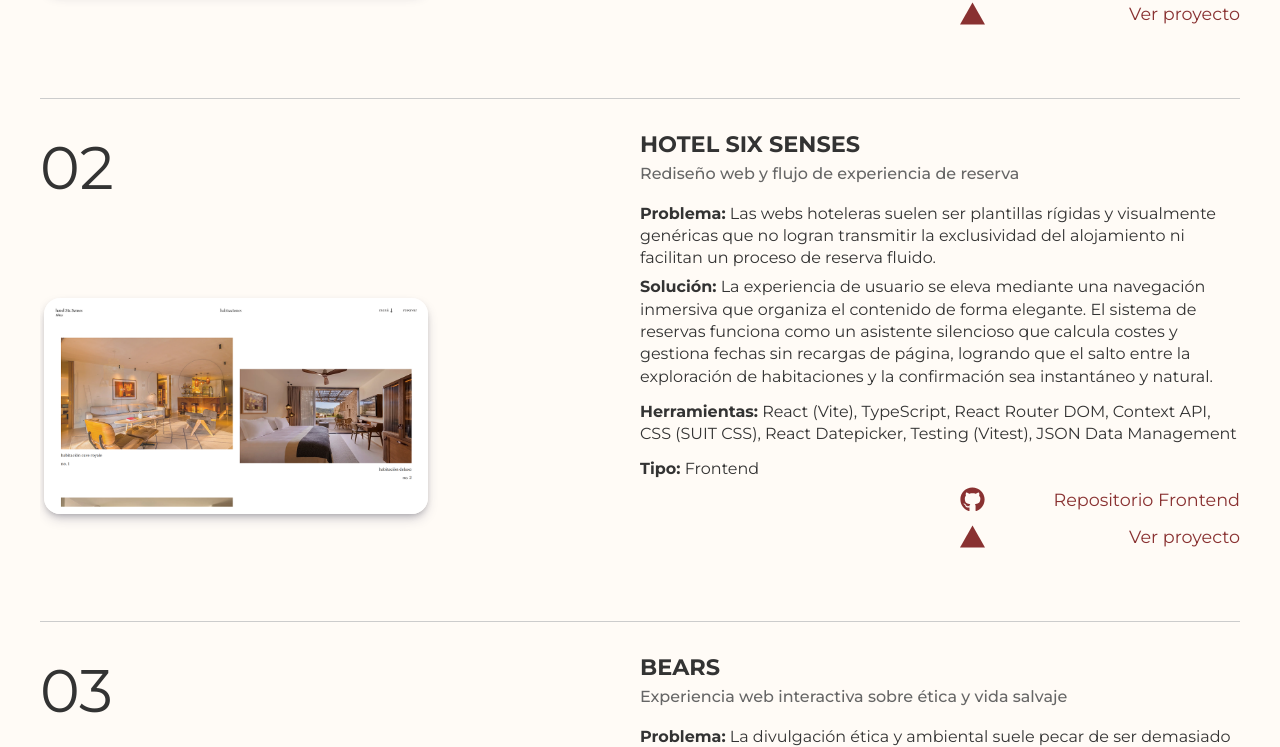
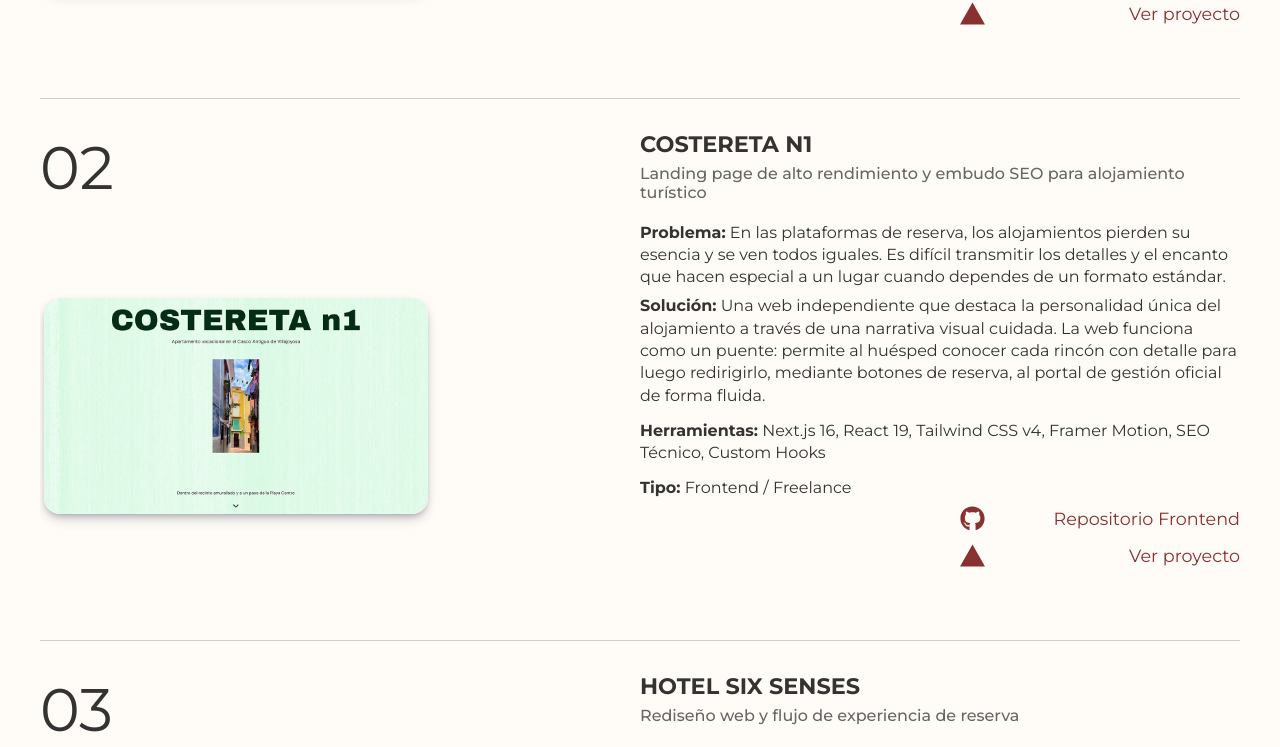
Before and after one commit to JaumeEsquerdo/portfolio-personal, a React (Vite) app in the folder portfolio-jaume/: page /proyectos in a window 1280 px wide. Shown: the part 732-1479 px from the top of the page. Built offline with nearby package versions, Linux system fonts and the light colour scheme; a web font is replaced by a local one.

Commit message:
añadir proyecto costereta n1

```diff
--- a/portfolio-jaume/src/data/listaProyectos.js
+++ b/portfolio-jaume/src/data/listaProyectos.js
@@ -34,6 +34,36 @@ const listaProyectos = [
   {
     id: 2,
     numero: "02",
+    titulo: "COSTERETA n1",
+    subtitulo:
+      "Landing page de alto rendimiento y embudo SEO para alojamiento turístico",
+    detalles: {
+      problema:
+        "En las plataformas de reserva, los alojamientos pierden su esencia y se ven todos iguales. Es difícil transmitir los detalles y el encanto que hacen especial a un lugar cuando dependes de un formato estándar.",
+      solucion:
+        "Una web independiente que destaca la personalidad única del alojamiento a través de una narrativa visual cuidada. La web funciona como un puente: permite al huésped conocer cada rincón con detalle para luego redirigirlo, mediante botones de reserva, al portal de gestión oficial de forma fluida.",
+    },
+    herramientas: [
+      "Next.js 16",
+      "React 19",
+      "Tailwind CSS v4",
+      "Framer Motion",
+      "SEO Técnico",
+      "Custom Hooks",
+    ],
+    stack: "Frontend / Freelance",
+    imagen: "/img/portada-costereta.png",
+    enlace: [
+      {
+        tipo: "Frontend",
+        url: "https://github.com/JaumeEsquerdo/costera-n1",
+      },
+    ],
+    deploy: "https://costera-n1.vercel.app/es",
+  },
+  {
+    id: 3,
+    numero: "03",
     titulo: "Hotel Six Senses",
     subtitulo: "Rediseño web y flujo de experiencia de reserva",
     detalles: {
@@ -63,8 +93,8 @@ const listaProyectos = [
     deploy: "https://hotel-six-senses.vercel.app/",
   },
   {
-    id: 3,
-    numero: "03",
+    id: 4,
+    numero: "04",
     titulo: "BEARS",
     subtitulo: "Experiencia web interactiva sobre ética y vida salvaje",
     detalles: {
@@ -93,8 +123,8 @@ const listaProyectos = [
     deploy: "https://bears-conceptual.vercel.app/",
   },
   {
-    id: 4,
-    numero: "04",
+    id: 5,
+    numero: "05",
     titulo: "LA (2) SILLA",
     subtitulo: "Digitalización y Sistema de Reservas para peluquería local",
     detalles: {
@@ -124,8 +154,8 @@ const listaProyectos = [
   },
 
   {
-    id: 5,
-    numero: "05",
+    id: 6,
+    numero: "06",
     titulo: "Turistea Villajoyosa",
     subtitulo: "Planificador de Itinerarios Turísticos",
     detalles: {
@@ -195,8 +225,8 @@ const listaProyectos = [
   // },
 
   {
-    id: 6,
-    numero: "06",
+    id: 7,
+    numero: "07",
     titulo: "Brava",
     subtitulo: "Diseño UX/UI de E-commerce de Bebidas Funcionales",
     detalles: {
@@ -219,8 +249,8 @@ const listaProyectos = [
       "https://dribbble.com/shots/26962652-Brava-Dise-o-UX-UI-para-Refrescos-Saludables-App-M-vil",
   },
   {
-    id: 7,
-    numero: "07",
+    id: 8,
+    numero: "08",
     titulo: "Modernidad Mediterránea",
     subtitulo: "Revista digital interactiva de arquitectura",
     detalles: {
```
Also changed, not shown: portfolio-jaume/public/img/portada-costereta.png (added).
